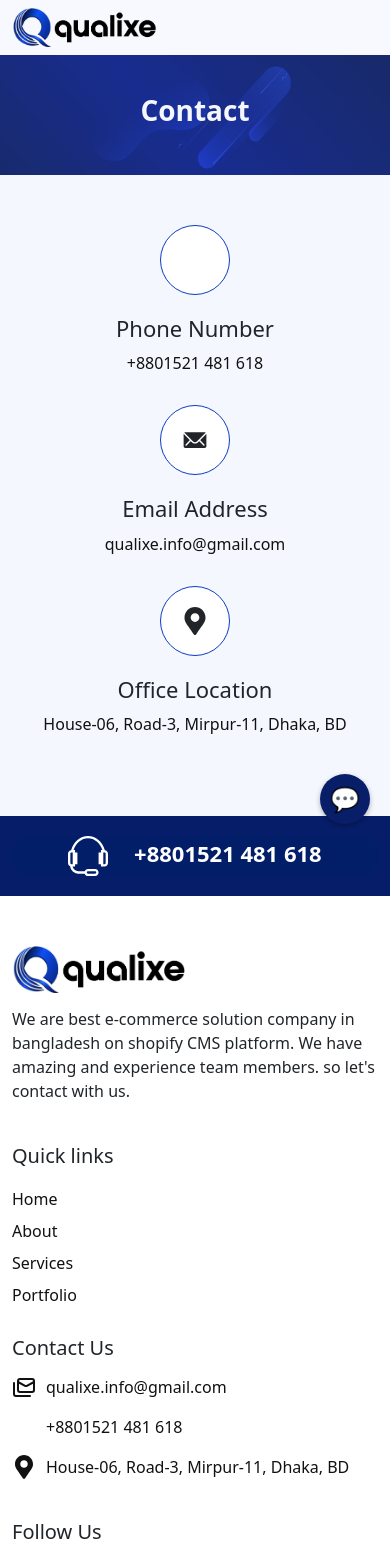
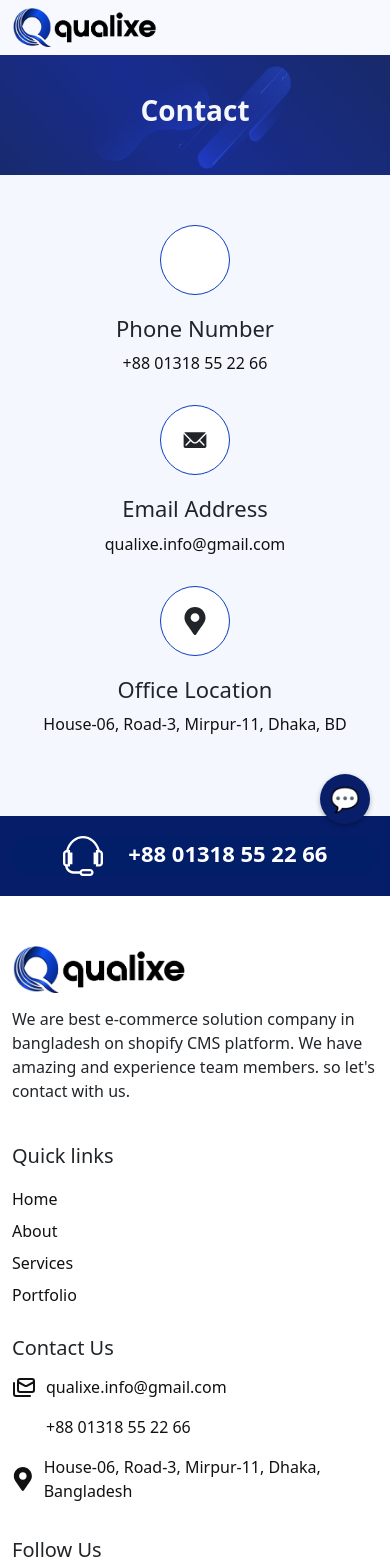
Before and after one commit to habib-rayan/qualixe-react, a React (Create React App) app: page /contact in a window 390 px wide. Shown: the top 1559 px of the page. Built offline with nearby package versions, Linux system fonts and the light colour scheme; some icons are missing.

Commit message:
Phone No Changed

```diff
--- a/package.json
+++ b/package.json
@@ -18,6 +18,7 @@
     "react-scripts": "5.0.1",
     "react-slick": "^0.29.0",
     "serve": "^14.2.1",
+    "vercel": "^44.4.1",
     "web-vitals": "^2.1.4"
   },
   "scripts": {
--- a/src/components/Footer.jsx
+++ b/src/components/Footer.jsx
@@ -36,8 +36,8 @@ function Footer() {
                         <h3 className='footer-heading'>Contact Us</h3>
                         <ul className='footer-contact'>
                             <li><Link to={'mailto:qualixe.info@gmail.com'}><LuMails size={24} /> <span>qualixe.info@gmail.com</span></Link></li>
-                            <li><Link to={'/tell:+8801521481618'}><FaHeadphonesSimple size={24} /> <span>+8801521 481 618</span></Link></li>
-                            <li><Link ><FaMapMarkerAlt size={24} /> <span>House-06, Road-3, Mirpur-11, Dhaka, BD</span> </Link></li>
+                            <li><Link to={'tel:+8801318552266'}><FaHeadphonesSimple size={24} /> <span>+88 01318 55 22 66</span></Link></li>
+                            <li><Link ><FaMapMarkerAlt size={24} /> <span>House-06, Road-3, Mirpur-11, Dhaka, Bangladesh</span> </Link></li>
                         </ul>
                     </Col>
                     <Col lg={3} md={3} sm={12}>
--- a/src/components/Ribon.jsx
+++ b/src/components/Ribon.jsx
@@ -13,9 +13,9 @@ function Ribon() {
                 <h3 className='ribon-heading'>Let's contact with us</h3>
             </Col>
             <Col lg={5} sm={12} className='text-end'>
-                <Link to={'tel:+8801521481618'} className='button ribon-btn'>
+                <Link to={'tel:+8801318552266'} className='button ribon-btn'>
                     <span className='ribon-icon'><TfiHeadphoneAlt size={60} /></span>
-                   <span> +8801521 481 618</span>
+                   <span> +88 01318 55 22 66</span>
                 </Link>
             </Col>
         </Row>
--- a/src/components/whatsappChat.jsx
+++ b/src/components/whatsappChat.jsx
@@ -1,8 +1,8 @@
 import React from 'react';
 
 const WhatsAppChat = () => {
-  const phoneNumber = '8801521481618'; // Replace with your number
-  const message = 'Hello, I have a question!'; // Optional preset message
+  const phoneNumber = '8801318552266'; // Replace with your number
+  const message = 'Hi! I am interested to know more about your services. Can you please assist?';
   const url = `https://wa.me/${phoneNumber}?text=${encodeURIComponent(message)}`;
 
   return (
--- a/src/pages/contact/PageContact.jsx
+++ b/src/pages/contact/PageContact.jsx
@@ -22,7 +22,7 @@ function Contact() {
                       <div className='contact-content'>
                           <span className='contact-icon'><FaPhone size={28} /></span>
                           <h3 className='contact-heading'>Phone Number</h3>
-                          <Link to={'tel:+88015-481618'} className='contact-link'>+8801521 481 618</Link>
+                          <Link to={'tel:+88015-481618'} className='contact-link'>+88 01318 55 22 66</Link>
                       </div>
                   </Col>
                   <Col lg={4} md={4} sm={12} className='text-center'>
```
Also changed, not shown: 1 other file (tests, documents, lock files or other folders).
